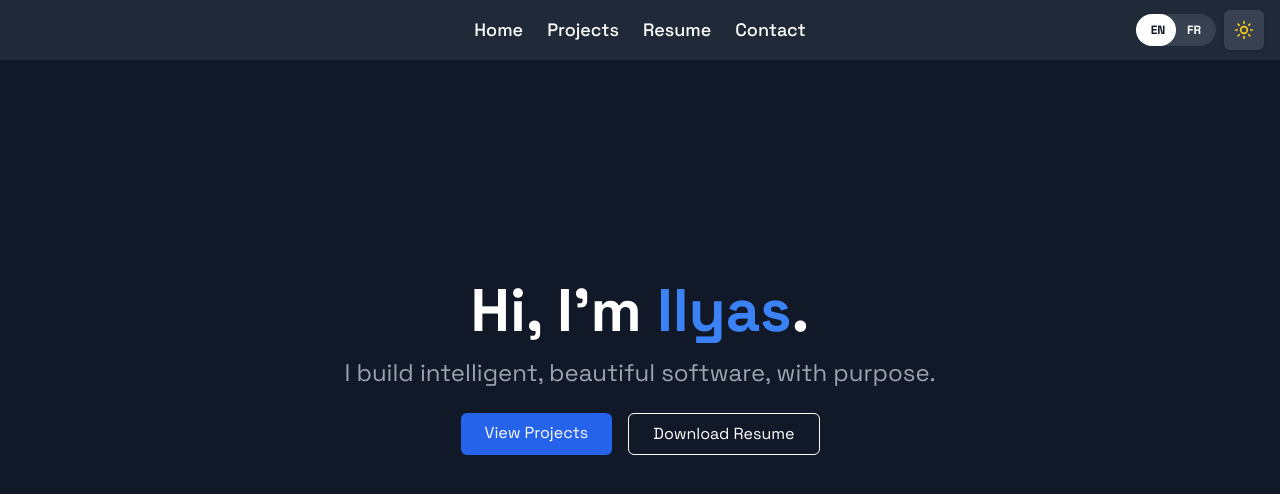
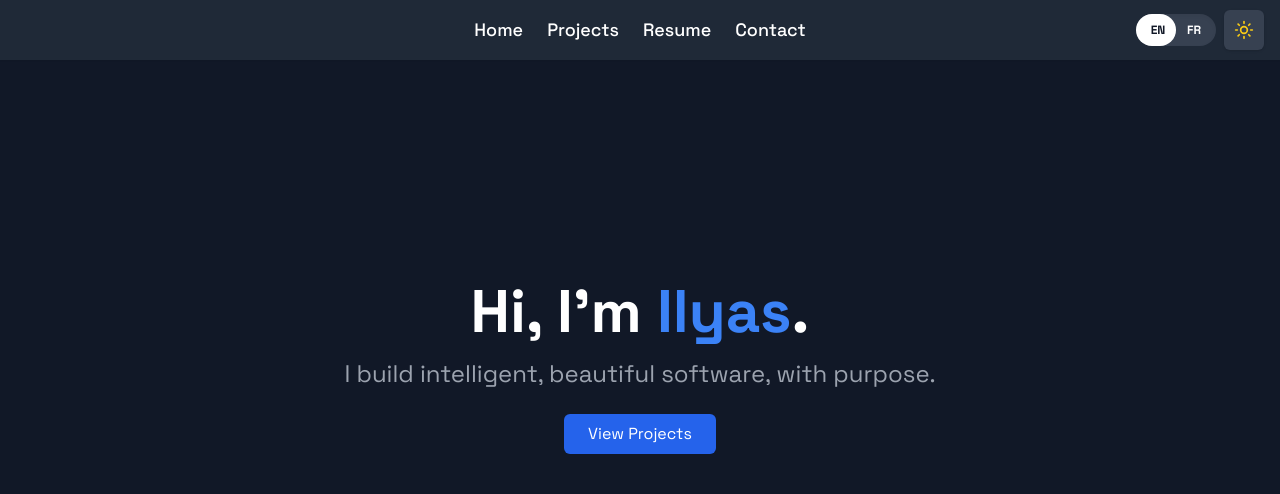
Before and after one commit to Ilyas-Ait-Ali/portfolio-website, a React (Vite) app: page / in a window 1280 px wide. Shown: the top 494 px of the page. Built offline with nearby package versions, Linux system fonts and the light colour scheme.

Commit message:
refactor(home): remove resume download button from hero section

```diff
--- a/src/pages/Home.jsx
+++ b/src/pages/Home.jsx
@@ -50,12 +50,6 @@ export default function Home() {
           >
             {t.viewProjects}
           </Link>
-          <a
-            href="/resume.pdf"
-            className="px-6 py-2 rounded-md border border-gray-300 text-gray-800 hover:bg-gray-800 hover:text-white dark:border-white dark:text-white dark:hover:bg-white dark:hover:text-black transition"
-          >
-            {t.downloadResume}
-          </a>
         </motion.div>
       </AnimatePresence>
     </section>
```
